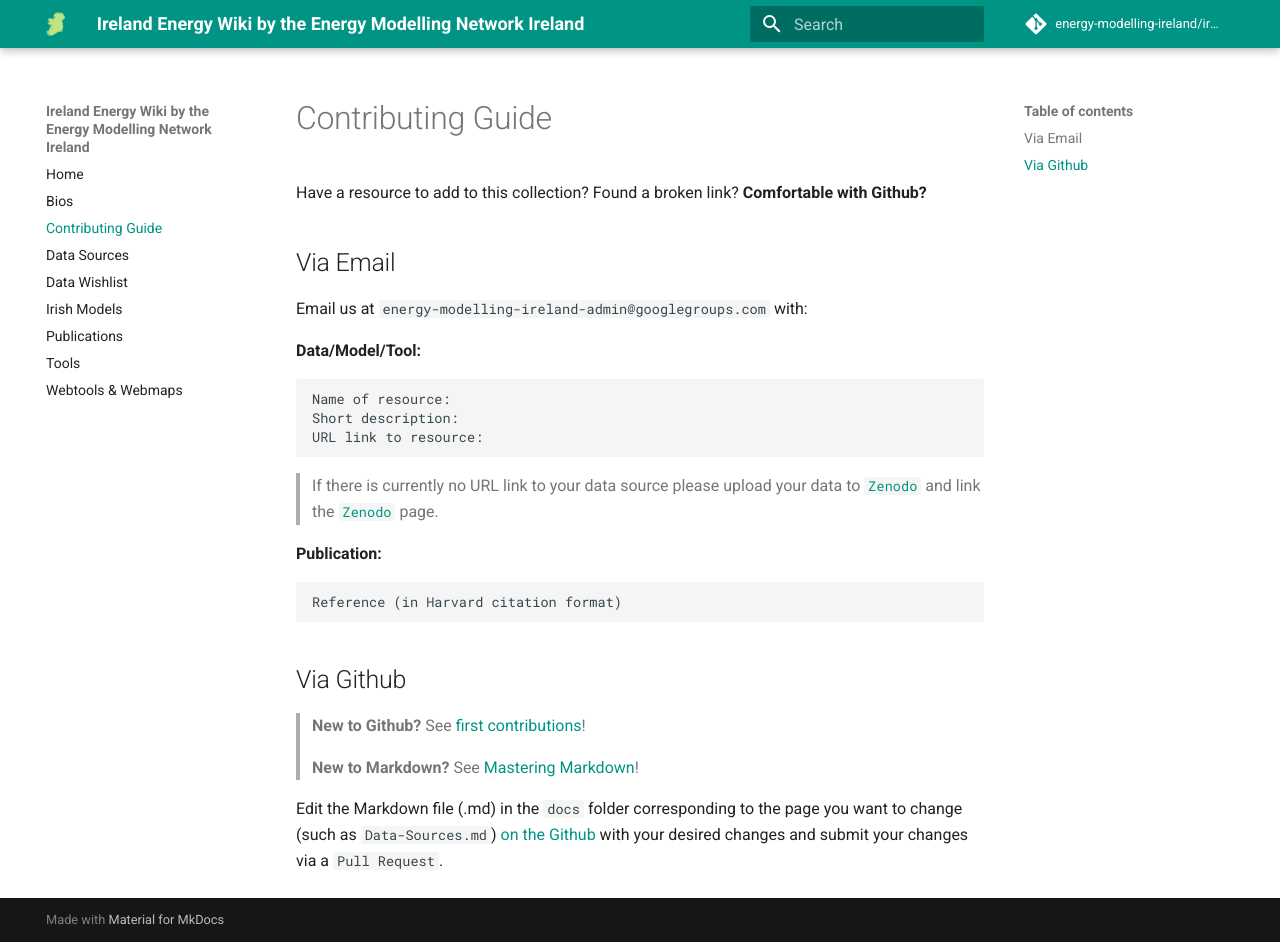
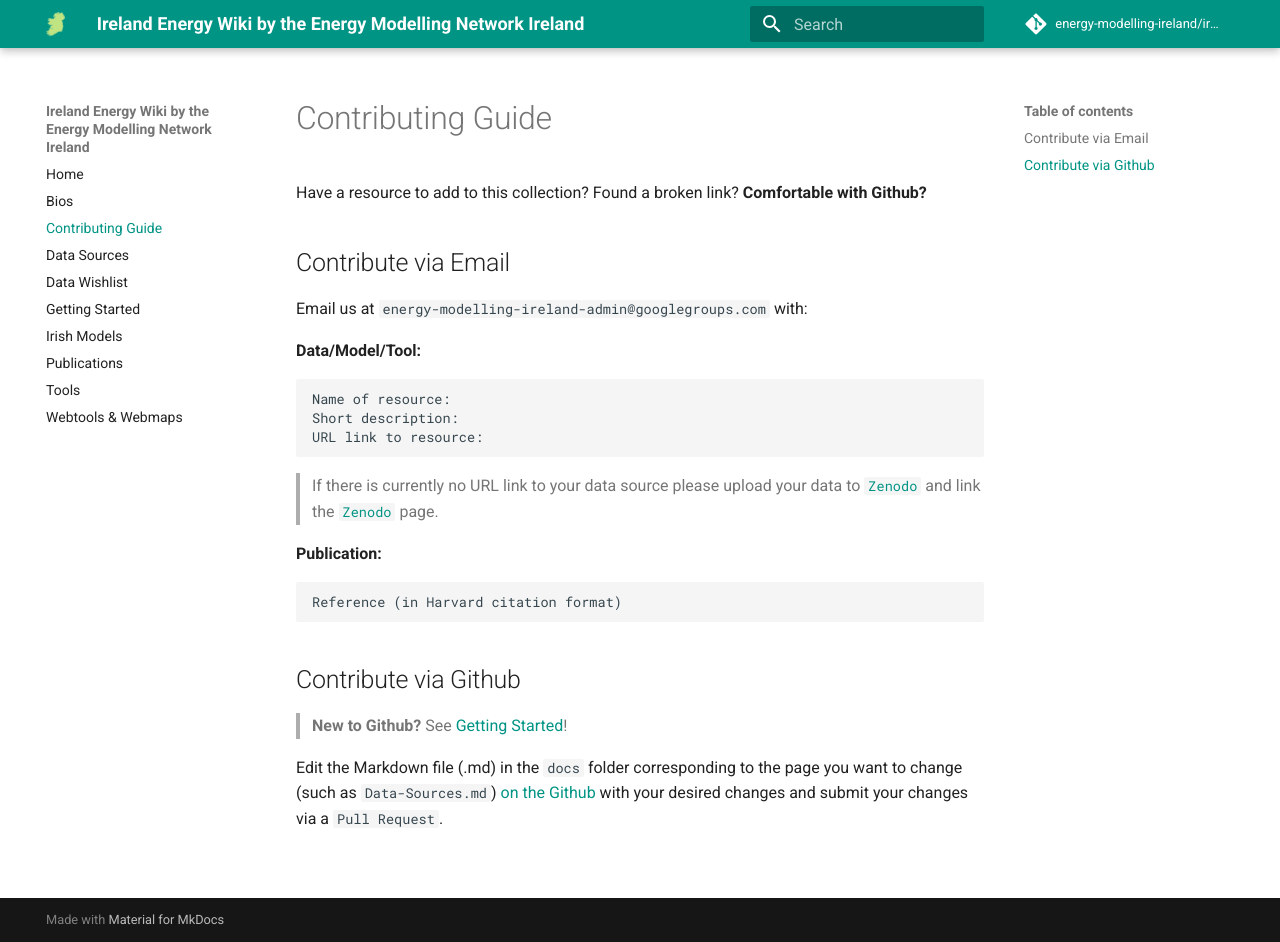
Before and after one commit to energy-modelling-ireland/wiki, an MkDocs documentation site: the page built from docs/Contributing-Guide.md, in a window 1280 px wide and 942 px high. Built offline with MkDocs 1.6.1 and Material for MkDocs 9.7.7, drawn with Linux system fonts in a browser that asks for light colours; comment, search, counter and statistics services are not loaded.

Commit message:
Add git resources to Getting-Started.md (#113)

````diff
--- a/docs/Contributing-Guide.md
+++ b/docs/Contributing-Guide.md
@@ -2,7 +2,7 @@
 
 Have a resource to add to this collection? Found a broken link? **Comfortable with Github?**
 
-## Via Email
+## Contribute via Email
 
 Email us at `energy-modelling-ireland-admin@googlegroups.com` with:
 
@@ -20,10 +20,8 @@ URL link to resource:
 Reference (in Harvard citation format)
 ```
 
-## Via Github
+## Contribute via Github
 
-> **New to Github?** See [first contributions](https://firstcontributions.github.io/)!
-
-> **New to Markdown?** See [Mastering Markdown](https://guides.github.com/features/mastering-markdown/)!
+> **New to Github?** See [Getting Started](Getting-Started.md)!
 
 Edit the Markdown file (.md) in the `docs` folder corresponding to the page you want to change (such as `Data-Sources.md`) [on the Github](https://github.com/energy-modelling-ireland/ireland-energy-wiki) with your desired changes and submit your changes via a `Pull Request`.
````
Also changed, not shown: docs/Getting-Started.md (added, +5 -0 lines), docs/index.md (+8 -1 lines).
